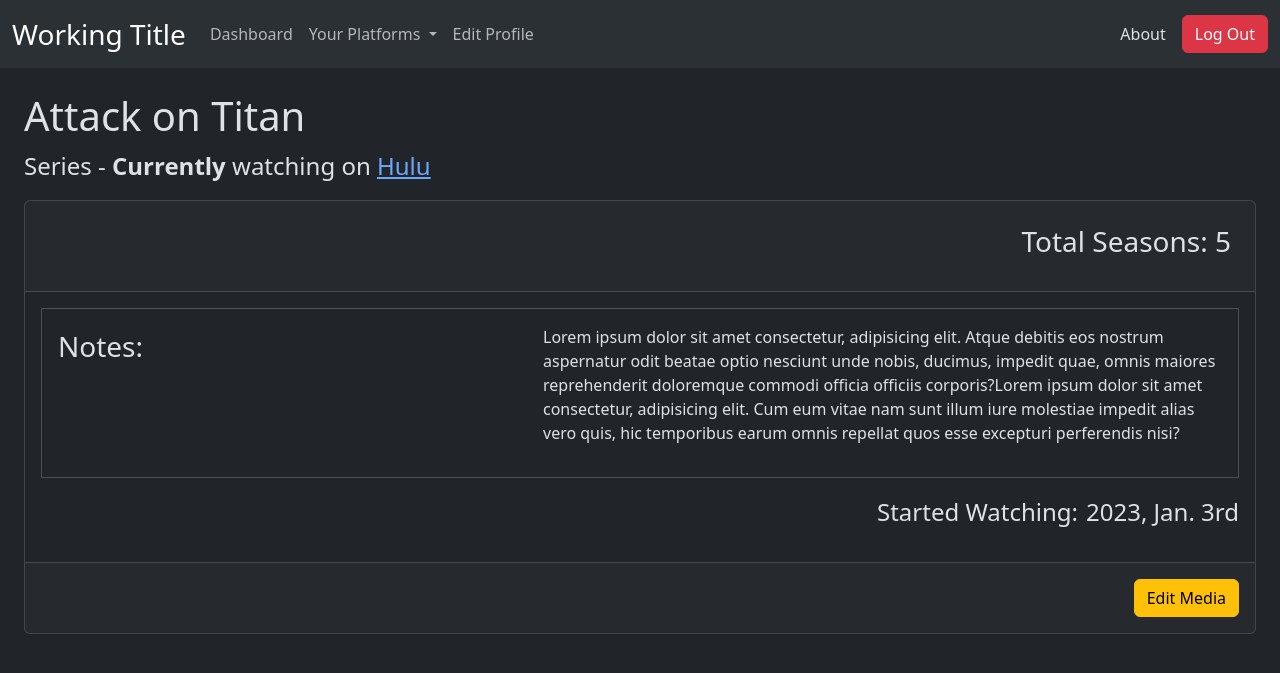
After one commit to tajohnson0316/watchlist-compendium, a Flask app: template flask_app/templates/display_media.html in a window 1280 px wide. The commit adds this page. Shown: the top 673 px of the page. Run offline with Flask 3, Linux system fonts and the light colour scheme; the template is opened without the code that fills it, so the values that code supplies are empty.

Commit message:
Added display media template, new project title!

```diff
--- /dev/null
+++ b/flask_app/templates/display_media.html
@@ -0,0 +1,119 @@
+<!DOCTYPE html>
+<html lang="en">
+  <html lang="en" data-bs-theme="dark">
+    <head>
+      <meta charset="UTF-8" />
+      <meta http-equiv="X-UA-Compatible" content="IE=edge" />
+      <meta name="viewport" content="width=device-width, initial-scale=1.0" />
+      <title>The Watchlist Compendium</title>
+      <link
+        href="https://cdn.jsdelivr.net/npm/bootstrap@5.3.0-alpha3/dist/css/bootstrap.min.css"
+        rel="stylesheet"
+        integrity="sha384-KK94CHFLLe+nY2dmCWGMq91rCGa5gtU4mk92HdvYe+M/SXH301p5ILy+dN9+nJOZ"
+        crossorigin="anonymous"
+      />
+    </head>
+    <body>
+      <!-- Active user navbar START -->
+      <nav class="navbar navbar-expand-lg bg-body-tertiary">
+        <div class="container-fluid">
+          <a class="navbar-brand fs-3" href="/home">Working Title</a>
+          <button
+            class="navbar-toggler"
+            type="button"
+            data-bs-toggle="collapse"
+            data-bs-target="#navbarSupportedContent"
+            aria-controls="navbarSupportedContent"
+            aria-expanded="false"
+            aria-label="Toggle navigation"
+          >
+            <span class="navbar-toggler-icon"></span>
+          </button>
+          <div class="collapse navbar-collapse" id="navbarSupportedContent">
+            <ul class="navbar-nav me-auto mb-2 mb-lg-0">
+              <li class="nav-item">
+                <a class="nav-link" aria-current="page" href="/home"
+                  >Dashboard</a
+                >
+              </li>
+              <!-- Your Platforms dropdown START -->
+              <li class="nav-item dropdown">
+                <a
+                  class="nav-link dropdown-toggle"
+                  href="#"
+                  role="button"
+                  data-bs-toggle="dropdown"
+                  aria-expanded="false"
+                >
+                  Your Platforms
+                </a>
+                <!-- Your Platforms dropdown list START -->
+                <ul class="dropdown-menu">
+                  <!-- TODO: Platforms dropdown menu items -->
+                  <!-- <li><a class="dropdown-item" href="#">Action</a></li> -->
+                </ul>
+              </li>
+              <!-- Your Platforms dropdown END -->
+
+              <!-- Edit Profile nav item START -->
+              <li class="nav-item">
+                <a class="nav-link" href="#">Edit Profile</a>
+              </li>
+            </ul>
+            <!-- TODO: About link/href -->
+            <a class="nav-link mx-3" aria-current="page" href="#">About</a>
+            <a class="btn btn-danger" href="/logout" role="button">Log Out</a>
+          </div>
+        </div>
+      </nav>
+      <!-- Active user navbar END -->
+
+      <!-- Main START -->
+      <main class="p-4">
+        <div>
+          <h1>Attack on Titan</h1>
+          <!-- TODO: Current media's platfom href here -->
+          <!-- TODO: Display current media status -->
+          <p class="fs-4">
+            Series - <span class="fw-bold">Currently</span> watching on
+            <a href="#">Hulu</a>
+          </p>
+        </div>
+        <div class="card">
+          <div class="card-header text-end p-4">
+            <h3>Total Seasons: 5</h3>
+          </div>
+          <div class="card-body">
+            <div
+              class="d-flex justify-content-between align-items-start border p-3 mb-3"
+            >
+              <p class="fs-3 col-lg-5">Notes:</p>
+              <p>
+                Lorem ipsum dolor sit amet consectetur, adipisicing elit. Atque
+                debitis eos nostrum aspernatur odit beatae optio nesciunt unde
+                nobis, ducimus, impedit quae, omnis maiores reprehenderit
+                doloremque commodi officia officiis corporis?Lorem ipsum dolor
+                sit amet consectetur, adipisicing elit. Cum eum vitae nam sunt
+                illum iure molestiae impedit alias vero quis, hic temporibus
+                earum omnis repellat quos esse excepturi perferendis nisi?
+              </p>
+            </div>
+            <div class="d-flex justify-content-end fs-4 gap-2">
+              <p>Started Watching:</p>
+              <p>2023, Jan. 3rd</p>
+            </div>
+          </div>
+          <div class="card-footer d-flex justify-content-end p-3">
+            <a href="#" class="btn btn-warning" role="button">Edit Media</a>
+          </div>
+        </div>
+      </main>
+
+      <script
+        src="https://cdn.jsdelivr.net/npm/bootstrap@5.3.0-alpha3/dist/js/bootstrap.bundle.min.js"
+        integrity="sha384-ENjdO4Dr2bkBIFxQpeoTz1HIcje39Wm4jDKdf19U8gI4ddQ3GYNS7NTKfAdVQSZe"
+        crossorigin="anonymous"
+      ></script>
+    </body>
+  </html>
+</html>
--- a/flask_app/templates/user_dashboard_platform_focus.html
+++ b/flask_app/templates/user_dashboard_platform_focus.html
@@ -5,7 +5,8 @@
       <meta charset="UTF-8" />
       <meta http-equiv="X-UA-Compatible" content="IE=edge" />
       <meta name="viewport" content="width=device-width, initial-scale=1.0" />
-      <title>The Watchlist Compendium</title>
+      <!-- TODO: Nav logo and title change on all templates -->
+      <title>PropheSee</title>
       <link
         href="https://cdn.jsdelivr.net/npm/bootstrap@5.3.0-alpha3/dist/css/bootstrap.min.css"
         rel="stylesheet"
@@ -17,7 +18,7 @@
       <!-- Active user navbar START -->
       <nav class="navbar navbar-expand-lg bg-body-tertiary">
         <div class="container-fluid">
-          <a class="navbar-brand fs-3" href="/home">Working Title</a>
+          <a class="navbar-brand fs-3" href="/home">PropheSee</a>
           <button
             class="navbar-toggler"
             type="button"
```
Also changed, not shown: flask_app/templates/login_registration.html (+6 -3 lines).
